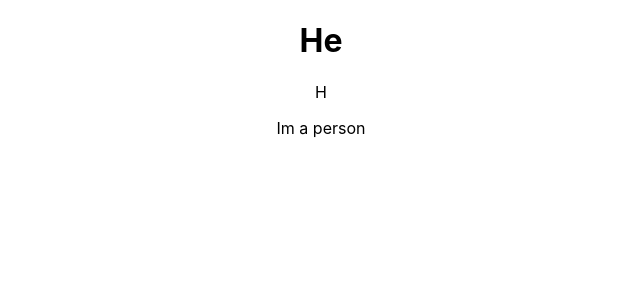
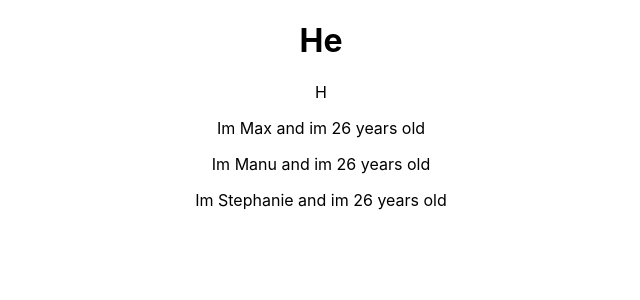
Before and after one commit to kesalomamatka/react_complete_guide, a React (Create React App) app: page / in a window 1280 px wide. Shown: the top 300 px of the page, without its empty margins (319-959 px from the left). Built offline with nearby package versions, Linux system fonts and the light colour scheme.

Commit message:
ClassBased

```diff
--- a/src/App.js
+++ b/src/App.js
@@ -9,7 +9,10 @@ class App extends Component {
             <div className="App">
                 <h1>He</h1>
                 <p>H</p>
-            <Person/>
+                <Person name='Max' age='26'></Person>
+                <Person name='Manu' age='26'>My hobbie:Racing</Person>
+                <Person name='Stephanie' age='26'></Person>
+
             </div>
 
         )
--- a/src/Person/Person.js
+++ b/src/Person/Person.js
@@ -1,7 +1,7 @@
 import React from 'react';
 
-const person = () =>{
-    return <p>Im a person</p>
+const person = (Props) =>{
+    return <p>Im {Props.name} and im {Props.age} years old</p>
 };
 export default person;
 
```
